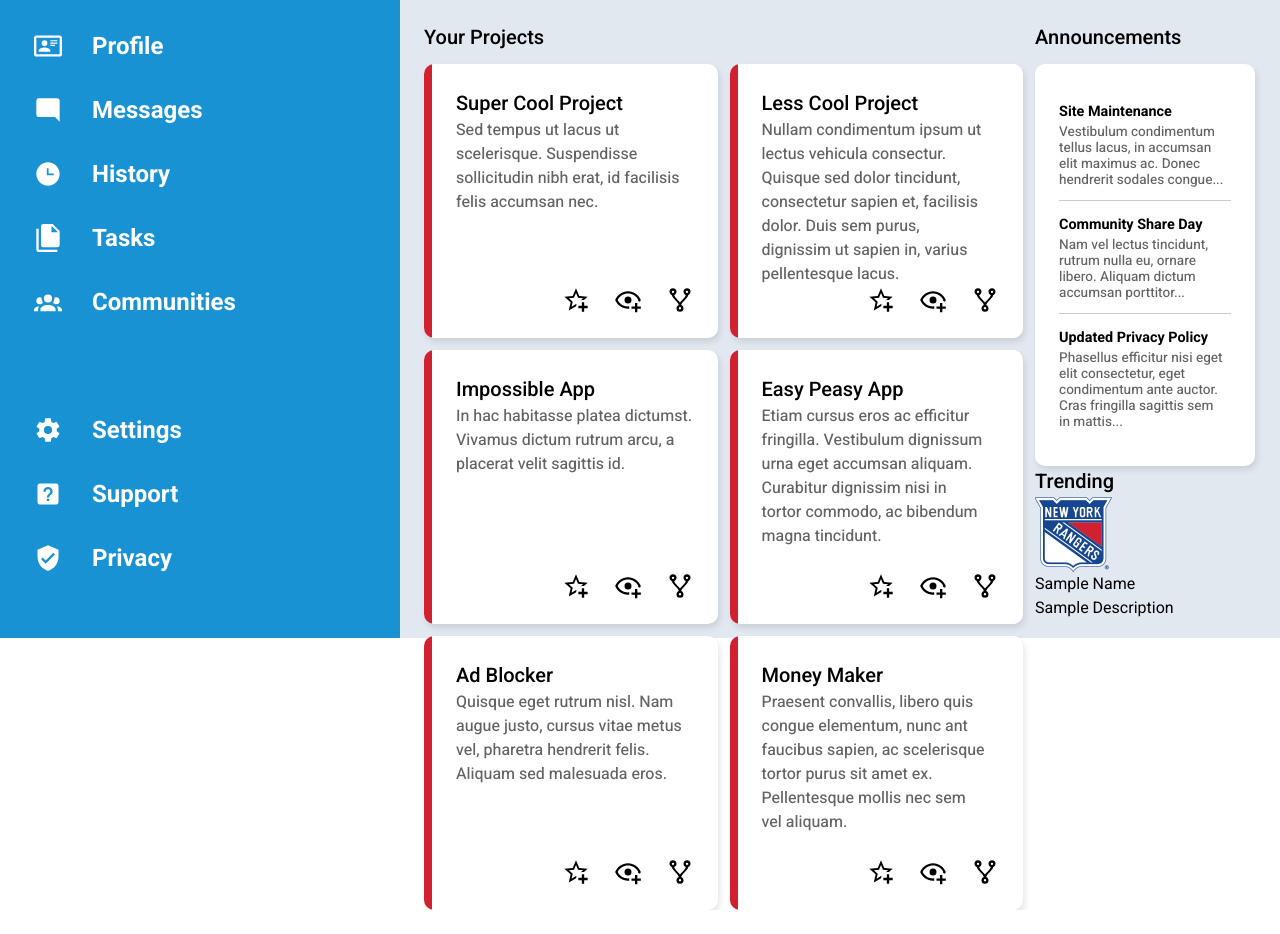
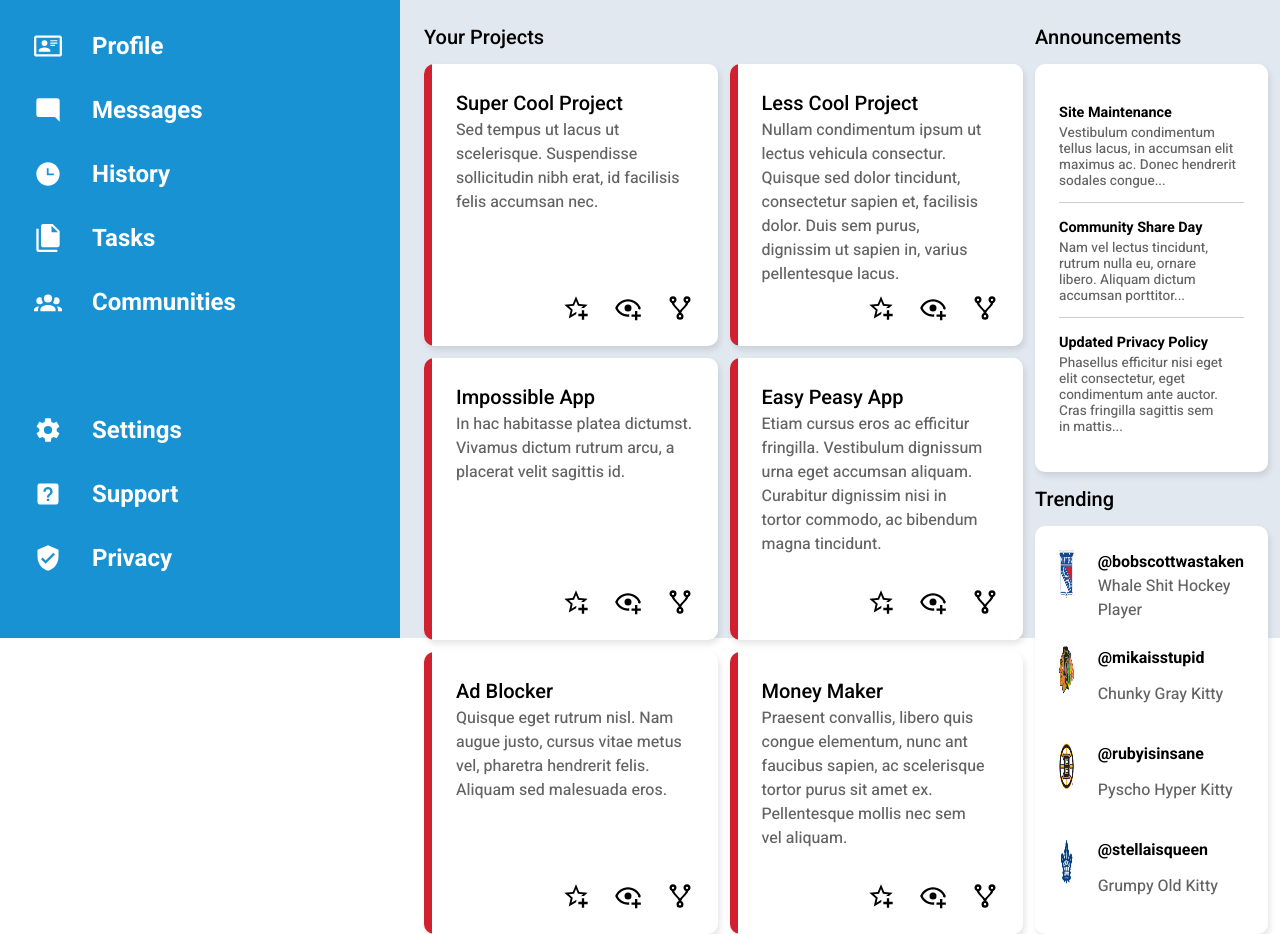
Before and after one commit to boscoru/admin-dashboard, a plain HTML site: page index.html in a window 1280 px wide. Shown: the part 162-1096 px from the top of the page. Before the commit the page ends 1072 px from the top, so only its background shows below. Drawn offline with Linux system fonts and the light colour scheme.

Commit message:
Completes project

```diff
--- a/index.html
+++ b/index.html
@@ -385,10 +385,25 @@
             <div class="trending">
                 <div class="content-title">Trending</div>
                 <div class="profiles">
-                    <div class="profile">
-                        <img src="images/Rangers.png" alt="Rangers" class="profile-img">
-                        <div class="profile-name">Sample Name</div>
-                        <div class="profile-desc">Sample Description</div>
+                    <img src="images/Rangers.png" alt="Rangers" class="profile-img">
+                    <div class="profile-info">
+                        <div class="profile-name">@bobscottwastaken</div>
+                        <div class="profile-desc">Whale Shit Hockey Player</div>
+                    </div>
+                    <img src="images/Blackhawks.png" alt="Rangers" class="profile-img">
+                    <div class="profile-info">
+                        <div class="profile-name">@mikaisstupid</div>
+                        <div class="profile-desc">Chunky Gray Kitty</div>
+                    </div>
+                    <img src="images/Bruins.png" alt="Rangers" class="profile-img">
+                    <div class="profile-info">
+                        <div class="profile-name">@rubyisinsane</div>
+                        <div class="profile-desc">Pyscho Hyper Kitty</div>
+                    </div>
+                    <img src="images/Leafs.png" alt="Rangers" class="profile-img">
+                    <div class="profile-info">
+                        <div class="profile-name">@stellaisqueen</div>
+                        <div class="profile-desc">Grumpy Old Kitty</div>
                     </div>
                 </div>
             </div>
--- a/styles.css
+++ b/styles.css
@@ -236,6 +236,9 @@ input[type="text"]:focus {
 .content-title {
   font-size: 1.25rem;
   font-weight: 500;
+}
+
+.content-cards .content-title {
   grid-column-start: 1;
   grid-column-end: 3;
 }
@@ -279,6 +282,7 @@ input[type="text"]:focus {
 .content-side {
   display: grid;
   grid-template-rows: repeat(2, 1fr);
+  gap: 12px;
 }
 
 .announcements {
@@ -318,3 +322,39 @@ input[type="text"]:focus {
 .divider {
   background-color: rgba(0, 0, 0, 0.2);
 }
+
+.trending {
+  display: grid;
+  grid-template-rows: auto 1fr;
+  gap: 12px;
+}
+
+.profiles {
+  background-color: white;
+  border-radius: 10px;
+  padding: 24px;
+  display: grid;
+  grid: repeat(4, 1fr) / auto 1fr;
+  gap: 24px;
+  box-shadow: 2px 4px 6px rgba(0, 0, 0, 0.1);
+}
+
+.profile-img {
+  height: 48px;
+  width: auto;
+  justify-self: center;
+}
+
+.profile-info {
+  display: grid;
+  grid-template-rows: auto auto;
+}
+
+.profile-name {
+  font-weight: bold;
+}
+
+.profile-desc {
+  color: #636363;
+  font-weight: 450;
+}
```
